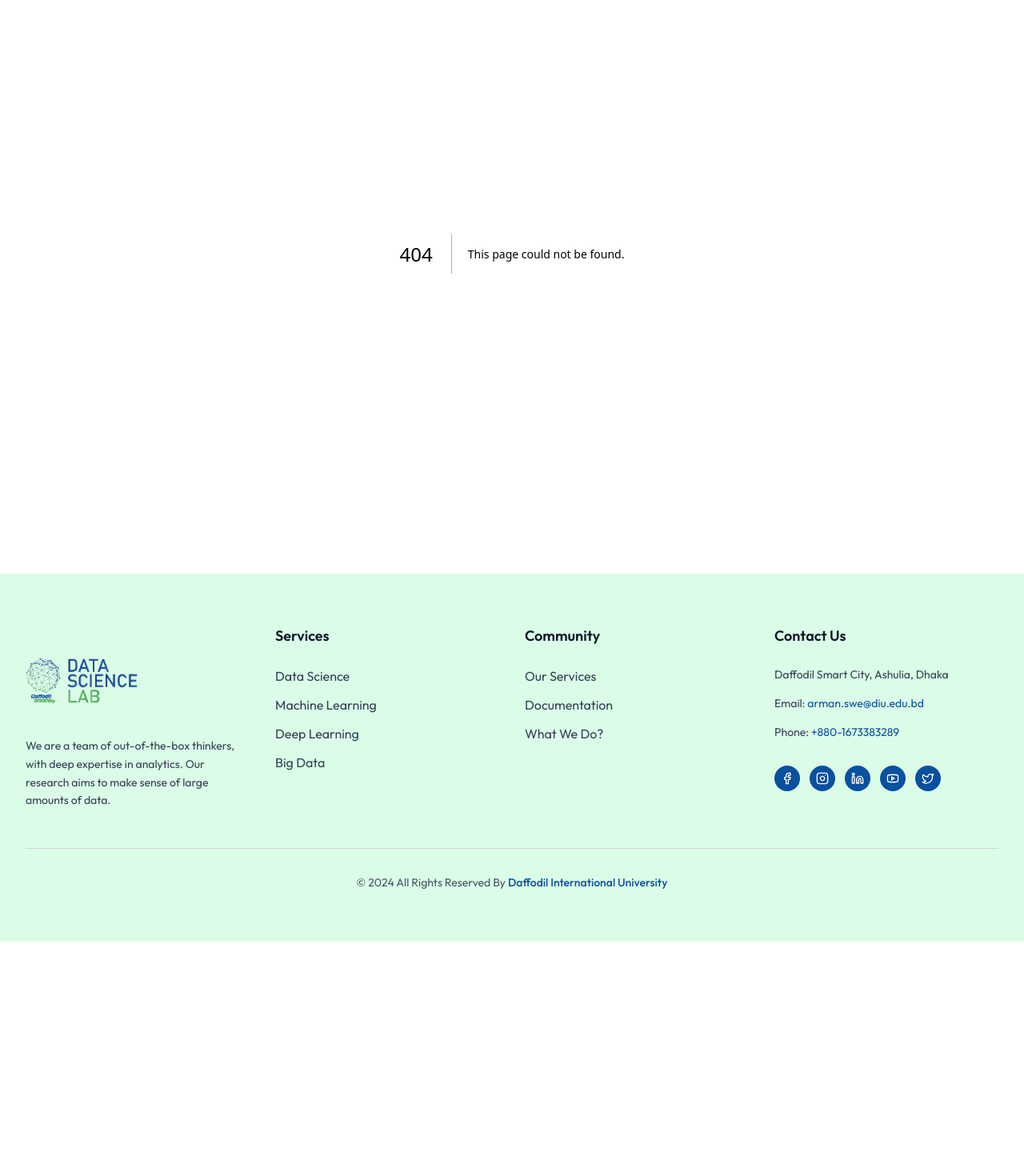
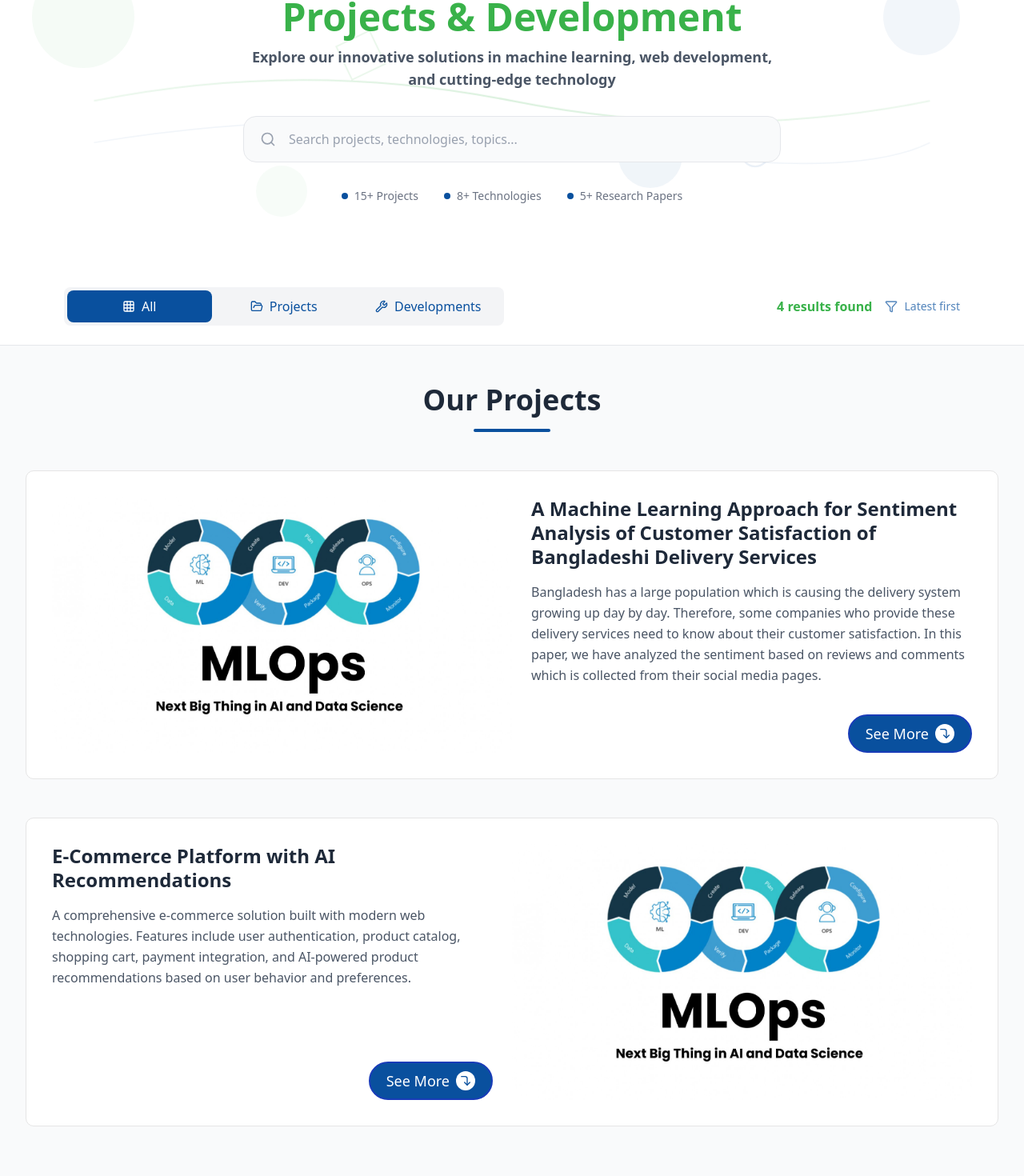
Before and after one commit to KhandakerSamin/DataScience_Lab_Website, a Next.js app: page /projectAndDevelopment in a window 1280 px wide. Before the commit this address had no page. Shown: the part 139-1609 px from the top of the page at 80% size. Before the commit the page ends 1316 px from the top, so only its background shows below. Built offline with nearby package versions, Linux system fonts and the light colour scheme.

Commit message:
File name issue solve and some design changed

```diff
--- a/src/app/project&development/page.js
+++ /dev/null
@@ -1,54 +0,0 @@
-"use client"
-
-import { useState } from "react"
-import { projectsData } from "../../data/projectsData"
-import PDSection from "../../components/P&Dpage/P&Dsection"
-import FilterTabs from "@/components/P&Dpage/FilterTabs"
-import Banner from "@/components/P&Dpage/Banner"
-
-export default function ProjectDevelopmentPage() {
-  const [searchTerm, setSearchTerm] = useState("")
-  const [activeFilter, setActiveFilter] = useState("all")
-
-  // Filter projects based on search term and active filter
-  const searchFilteredProjects = projectsData.filter(
-    (project) =>
-      project.title.toLowerCase().includes(searchTerm.toLowerCase()) ||
-      project.description.toLowerCase().includes(searchTerm.toLowerCase()) ||
-      project.technologies?.some((tech) => tech.toLowerCase().includes(searchTerm.toLowerCase())),
-  )
-
-  const filteredProjects = searchFilteredProjects.filter((project) => {
-    if (activeFilter === "all") return true
-    if (activeFilter === "projects") return project.status === "completed"
-    if (activeFilter === "developments") return project.status === "ongoing"
-    return true
-  })
-
-  const completedProjects = filteredProjects.filter((project) => project.status === "completed")
-  const ongoingProjects = filteredProjects.filter((project) => project.status === "ongoing")
-
-  return (
-    <div className="min-h-screen bg-gray-50 font-outfit">
-      <Banner searchTerm={searchTerm} onSearchChange={setSearchTerm} />
-
-      <FilterTabs activeFilter={activeFilter} onFilterChange={setActiveFilter} resultCount={filteredProjects.length} />
-
-      <div className="max-w-7xl mx-auto px-4 sm:px-6 lg:px-8 py-12">
-        {(activeFilter === "all" || activeFilter === "projects") && completedProjects.length > 0 && (
-          <PDSection title="Our Projects" projects={completedProjects} startIndex={0} />
-        )}
-
-        {(activeFilter === "all" || activeFilter === "developments") && ongoingProjects.length > 0 && (
-          <PDSection title="On Going Developments" projects={ongoingProjects} startIndex={completedProjects.length} />
-        )}
-
-        {filteredProjects.length === 0 && searchTerm && (
-          <div className="text-center py-12">
-            <p className="text-gray-500 text-lg">No projects found matching "{searchTerm}"</p>
-          </div>
-        )}
-      </div>
-    </div>
-  )
-}
--- /dev/null
+++ b/src/app/projectAndDevelopment/page.js
@@ -0,0 +1,74 @@
+"use client"
+
+import { useState } from "react"
+import projectsDataRaw from "../../data/projectsData"
+import Banner from "@/components/ProjectAndDevelopment/Banner"
+import ProjectsSection from "@/components/ProjectAndDevelopment/ProjectsSection"
+import FilterTabs from "@/components/ProjectAndDevelopment/FilterTabs"
+
+export default function ProjectDevelopmentPage() {
+  const [searchTerm, setSearchTerm] = useState("")
+  const [activeFilter, setActiveFilter] = useState("all")
+
+  // Ensure projectsData is always an array
+  const projectsData = Array.isArray(projectsDataRaw) ? projectsDataRaw : []
+
+  console.log("ProjectDevelopmentPage - projectsData:", projectsData)
+  console.log("ProjectDevelopmentPage - searchTerm:", searchTerm)
+  console.log("ProjectDevelopmentPage - activeFilter:", activeFilter)
+
+  // Step 1: Filter based on search term
+  const searchFilteredProjects = projectsData.filter(
+    (project) =>
+      project.title?.toLowerCase().includes(searchTerm.toLowerCase()) ||
+      project.description?.toLowerCase().includes(searchTerm.toLowerCase()) ||
+      project.technologies?.some((tech) => tech.toLowerCase().includes(searchTerm.toLowerCase())),
+  )
+
+  console.log("Search filtered projects:", searchFilteredProjects)
+
+  // Step 2: Filter based on active filter tab
+  const filteredProjects = searchFilteredProjects.filter((project) => {
+    if (activeFilter === "all") return true
+    if (activeFilter === "projects") return project.status === "completed"
+    if (activeFilter === "developments") return project.status === "ongoing"
+    return true
+  })
+
+  console.log("Final filtered projects:", filteredProjects)
+
+  const completedProjects = filteredProjects.filter((project) => project.status === "completed")
+  const ongoingProjects = filteredProjects.filter((project) => project.status === "ongoing")
+
+  console.log("Completed projects:", completedProjects)
+  console.log("Ongoing projects:", ongoingProjects)
+
+  return (
+    <div className="min-h-screen bg-gray-50">
+      <Banner searchTerm={searchTerm} onSearchChange={setSearchTerm} />
+      <FilterTabs activeFilter={activeFilter} onFilterChange={setActiveFilter} resultCount={filteredProjects.length} />
+      <div className="max-w-7xl mx-auto px-4 sm:px-6 lg:px-8 py-12">
+        {(activeFilter === "all" || activeFilter === "projects") && completedProjects.length > 0 && (
+          <ProjectsSection title="Our Projects" projects={completedProjects} startIndex={0} />
+        )}
+        {(activeFilter === "all" || activeFilter === "developments") && ongoingProjects.length > 0 && (
+          <ProjectsSection
+            title="On Going Developments"
+            projects={ongoingProjects}
+            startIndex={completedProjects.length}
+          />
+        )}
+        {filteredProjects.length === 0 && searchTerm && (
+          <div className="text-center py-12">
+            <p className="text-gray-500 text-lg">No projects found matching &ldquo;{searchTerm}&rdquo;</p>
+          </div>
+        )}
+        {filteredProjects.length === 0 && !searchTerm && (
+          <div className="text-center py-12">
+            <p className="text-gray-500 text-lg">No projects available.</p>
+          </div>
+        )}
+      </div>
+    </div>
+  )
+}
--- a/src/components/Navbar.js
+++ b/src/components/Navbar.js
@@ -35,7 +35,7 @@ export default function Navbar() {
 
   const navItems = [
     { name: "Home", href: "/", icon: Home },
-    { name: "Projects & Development", href: "/project&development", icon: FolderOpen },
+    { name: "Projects & Development", href: "/projectAndDevelopment", icon: FolderOpen },
     { name: "Contest & Datasets", href: "/contest&dataset", icon: GraduationCap },
     { name: "Events & News", href: "/news-events", icon: Calendar },
     { name: "Our Team", href: "/team", icon: Users },
--- a/src/components/P&Dpage/P&Dsection.js
+++ /dev/null
@@ -1,18 +0,0 @@
-import ProjectCard from "./projectCard"
-
-export default function PDSection({ title, projects, startIndex = 0 }) {
-  return (
-    <section className="mb-16">
-      <div className="text-center mb-12">
-        <h2 className="text-3xl md:text-4xl font-bold text-gray-800 mb-4">{title}</h2>
-        <div className="w-24 h-1 bg-[#09509E] mx-auto rounded-full"></div>
-      </div>
-
-      <div className="space-y-12">
-        {projects.map((project, index) => (
-          <ProjectCard key={project.id} project={project} index={startIndex + index} />
-        ))}
-      </div>
-    </section>
-  )
-}
--- a/src/components/P&Dpage/ProjectCard.js
+++ b/src/components/ProjectAndDevelopment/ProjectCard.js
@@ -8,17 +8,32 @@ export default function ProjectCard({ project, index }) {
   const [isExpanded, setIsExpanded] = useState(false)
   const isEven = index % 2 === 0
 
+  console.log("ProjectCard rendering:", { projectId: project?.id, title: project?.title, index })
+
+  if (!project) {
+    return (
+      <div className="bg-red-100 border border-red-400 text-red-700 px-4 py-3 rounded">
+        Error: Project data is missing
+      </div>
+    )
+  }
+
   const toggleExpanded = () => {
     setIsExpanded(!isExpanded)
   }
 
   return (
-    <div className="bg-white rounded-lg border border-2 overflow-hidden transition-all duration-300 hover:shadow-md">
+    <div className="bg-white rounded-lg overflow-hidden border transition-all duration-300 hover:shadow-md">
       <div className={`flex flex-col ${isEven ? "md:flex-row" : "md:flex-row-reverse"} gap-6 p-8`}>
         {/* Image Section */}
         <div className="md:w-1/2 flex-shrink-0">
           <div className="relative h-64 md:h-80 rounded-lg overflow-hidden">
-            <Image src={project.image || "/placeholder.svg"} alt={project.title} fill className="object-cover" />
+            <Image
+              src={project.image || "/placeholder.svg?height=300&width=400"}
+              alt={project.title || "Project image"}
+              fill
+              className="object-cover"
+            />
           </div>
         </div>
 
@@ -29,7 +44,7 @@ export default function ProjectCard({ project, index }) {
             <p className="text-gray-600 text-sm md:text-base leading-relaxed mb-6">{project.description}</p>
           </div>
 
-          <div className="flex justify-start">
+          <div className="flex justify-end">
             <button
               onClick={toggleExpanded}
               className="inline-flex items-center gap-2 ml-0.5 text-white bg-[#09509E] hover:text-[#09509E] hover:bg-white border-2 border-blue-800 px-5 py-2 rounded-full text-lg font-normal transition-colors duration-200 group"
@@ -73,18 +88,21 @@ export default function ProjectCard({ project, index }) {
           </div>
 
           {/* Technologies */}
+          {project.technologies && project.technologies.length > 0 && (
             <div className="mb-6">
               <h5 className="font-semibold text-gray-800 mb-3">Technologies Used</h5>
               <div className="flex flex-wrap gap-2">
-              {project.technologies?.map((tech, index) => (
-                <span key={index} className="px-3 py-1 bg-blue-100 text-[#09509E] text-xs font-medium rounded-full">
+                {project.technologies.map((tech, index) => (
+                  <span key={index} className="px-3 py-1 bg-blue-100 text-blue-700 text-xs font-medium rounded-full">
                     {tech}
                   </span>
                 ))}
               </div>
             </div>
+          )}
 
           {/* Project Links */}
+          {project.links && Object.keys(project.links).length > 0 && (
             <div>
               <h4 className="text-lg font-semibold text-gray-800 mb-4">Project Links</h4>
               <div className="grid grid-cols-1 sm:grid-cols-2 lg:grid-cols-3 gap-3">
@@ -94,30 +112,10 @@ export default function ProjectCard({ project, index }) {
                     href={url}
                     target="_blank"
                     rel="noopener noreferrer"
-                  className="flex items-center gap-3 bg-white hover:bg-blue-50 text-[#09509E] hover:text-blue-700 px-4 py-3 rounded-lg border border-blue-200 hover:border-blue-300 transition-all duration-200 text-sm font-medium group"
+                    className="flex items-center gap-3 bg-white hover:bg-blue-50 text-blue-600 hover:text-blue-700 px-4 py-3 rounded-lg border border-blue-200 hover:border-blue-300 transition-all duration-200 text-sm font-medium group"
                   >
                     <LinkIcon type={key} />
-                  <span className="capitalize">
-                    {key === "live"
-                      ? "Live Demo"
-                      : key === "frontend"
-                        ? "Frontend Code"
-                        : key === "backend"
-                          ? "Backend Code"
-                          : key === "api"
-                            ? "API Documentation"
-                            : key === "paper"
-                              ? "Research Paper"
-                              : key === "demo"
-                                ? "Demo"
-                                : key === "prototype"
-                                  ? "Prototype"
-                                  : key === "hardware"
-                                    ? "Hardware Code"
-                                    : key === "documentation"
-                                      ? "Documentation"
-                                      : key}
-                  </span>
+                    <span className="capitalize">{getLinkLabel(key)}</span>
                     <svg
                       className="w-3 h-3 ml-auto group-hover:translate-x-1 transition-transform duration-200"
                       fill="none"
@@ -130,10 +128,26 @@ export default function ProjectCard({ project, index }) {
                 ))}
               </div>
             </div>
+          )}
         </div>
       )}
     </div>
   )
+}
+
+function getLinkLabel(key) {
+  const labels = {
+    live: "Live Demo",
+    frontend: "Frontend Code",
+    backend: "Backend Code",
+    api: "API Documentation",
+    paper: "Research Paper",
+    demo: "Demo",
+    prototype: "Prototype",
+    hardware: "Hardware Code",
+    documentation: "Documentation",
+  }
+  return labels[key] || key
 }
 
 function LinkIcon({ type }) {
--- /dev/null
+++ b/src/components/ProjectAndDevelopment/ProjectsSection.js
@@ -0,0 +1,35 @@
+import ProjectCard from "./ProjectCard"
+
+export default function ProjectsSection({ title, projects, startIndex = 0 }) {
+  console.log("ProjectsSection received:", { title, projects: projects?.length, startIndex })
+
+  if (!projects || projects.length === 0) {
+    return (
+      <section className="mb-16">
+        <div className="text-center mb-12">
+          <h2 className="text-3xl md:text-4xl font-bold text-gray-800 mb-4">{title}</h2>
+          <div className="w-24 h-1 bg-blue-600 mx-auto rounded-full"></div>
+        </div>
+        <div className="text-center py-8">
+          <p className="text-gray-500">No projects available in this category.</p>
+        </div>
+      </section>
+    )
+  }
+
+  return (
+    <section className="mb-16">
+      <div className="text-center mb-12">
+        <h2 className="text-3xl md:text-4xl font-bold text-gray-800 mb-4">{title}</h2>
+        <div className="w-24 h-1 bg-[#09509E] mx-auto rounded-full"></div>
+      </div>
+
+      <div className="space-y-12">
+        {projects.map((project, index) => {
+          console.log("Rendering project:", project.id, project.title)
+          return <ProjectCard key={project.id} project={project} index={startIndex + index} />
+        })}
+      </div>
+    </section>
+  )
+}
--- a/src/data/projectsData.js
+++ b/src/data/projectsData.js
@@ -1,10 +1,10 @@
-export const projectsData = [
+const projectsData = [
   {
     id: 1,
     title:
       "A Machine Learning Approach for Sentiment Analysis of Customer Satisfaction of Bangladeshi Delivery Services",
     description:
-      "Bangladesh has a large population which is causing the delivery system growing up day by day. Therefore, some companies who provide these delivery services need to know about their customer satisfaction. In this paper, we have analyzed the sentiment based on reviews and comments which is collected from their social media pages. We selected data of customer satisfaction from the",
+      "Bangladesh has a large population which is causing the delivery system growing up day by day. Therefore, some companies who provide these delivery services need to know about their customer satisfaction. In this paper, we have analyzed the sentiment based on reviews and comments which is collected from their social media pages.",
     image: "/project1.jpg",
     status: "completed",
     technologies: ["Python", "Machine Learning", "NLP", "Sentiment Analysis", "Data Mining"],
@@ -73,3 +73,5 @@ export const projectsData = [
     },
   },
 ]
+
+export default projectsData
```
Also changed, not shown: src/components/ProjectAndDevelopment/Banner.js (renamed from src/components/P&Dpage/Banner.js), src/components/ProjectAndDevelopment/FilterTabs.js (renamed from src/components/P&Dpage/FilterTabs.js). Lines whose indentation alone changed are shown as unchanged.
